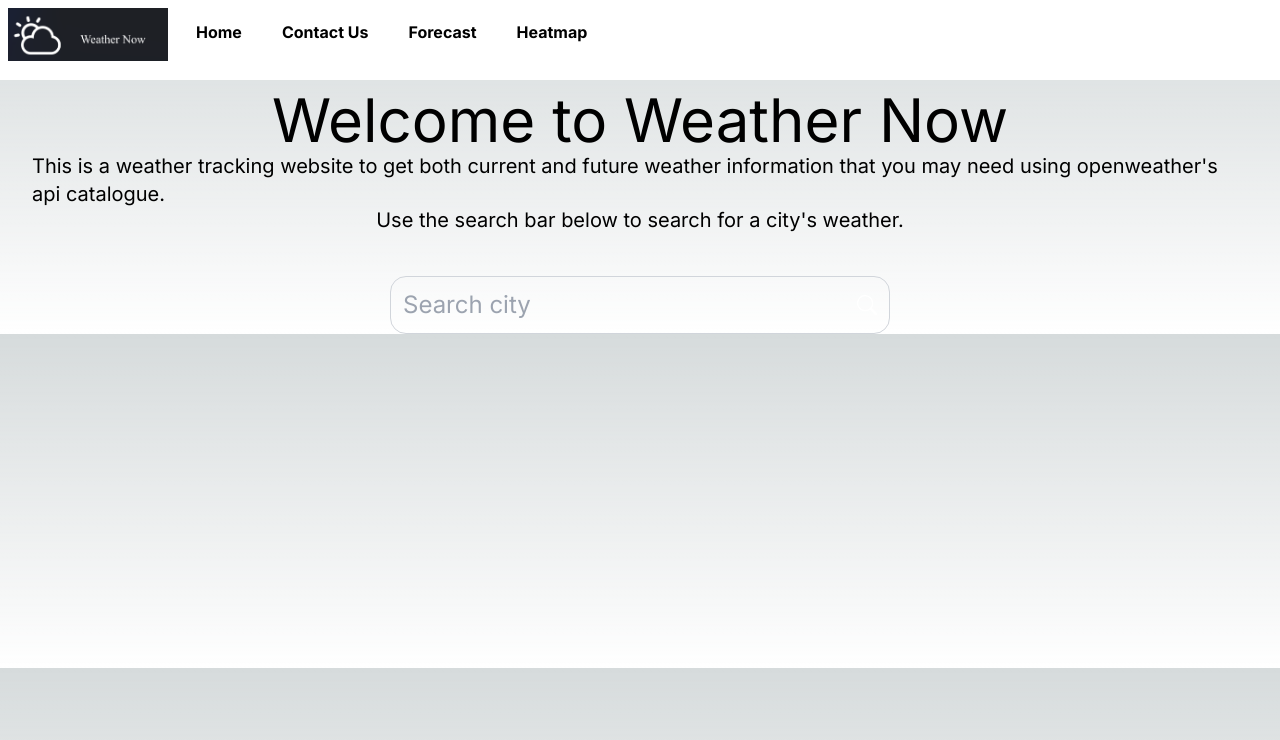
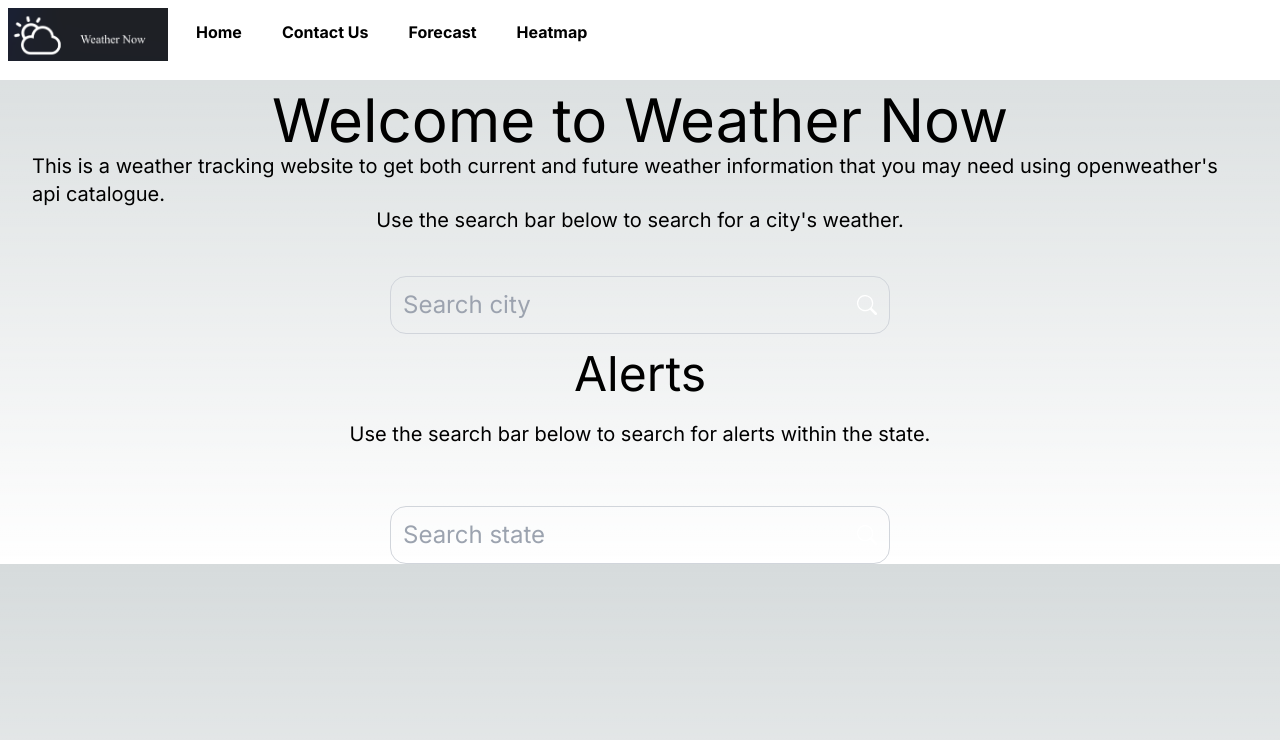
Before and after one commit to SumukhP-dev/Weather_Now_Website, a Next.js app: page /home in a window 1280 px wide. Shown: the top 740 px of the page. Built offline with nearby package versions, Linux system fonts and the light colour scheme.

Commit message:
Added alerts to home page

```diff
--- /dev/null
+++ b/app/components/Alerts.tsx
@@ -0,0 +1,45 @@
+import React from "react";
+import { Card, CardHeader, CardBody, CardFooter } from "@nextui-org/card";
+const Alerts = ({ data }) => {
+  const renderWeatherAlerts = () => {
+    if (data != null && JSON.stringify(data) != JSON.stringify({})) {
+      console.log(data);
+      const alertInfo = data.features.map((element, i) => {
+        console.log(element.properties.event);
+        return <p key={i}>{element.properties.event}</p>;
+      });
+      console.log(alertInfo);
+      return (
+        <>
+          <div className="relative flex w-full text-gray-400">
+            {data.features.map((element, i) => {
+              console.log(element);
+              return (
+                <>
+                  <Card className="bg-slate-500	 text-white p-5 m-5">
+                    <CardHeader>
+                      <p key={i}>{element.properties.event}</p>
+                    </CardHeader>
+                    <CardBody>
+                      <p key={i}>Severity: {element.properties.severity}</p>
+                      <p key={i}>
+                        Area Affected: {element.properties.areaDesc}
+                      </p>
+                      <p key={i}>
+                        Description: {element.properties.description}
+                      </p>
+                    </CardBody>
+                  </Card>
+                </>
+              );
+            })}
+          </div>
+        </>
+      );
+    }
+  };
+
+  return renderWeatherAlerts();
+};
+
+export default Alerts;
--- a/app/components/Weather.tsx
+++ b/app/components/Weather.tsx
@@ -3,19 +3,12 @@ import Image from "next/image";
 
 const Weather = ({ data }) => {
   const renderWeatherWidget = () => {
-    console.log(data);
-    console.log(JSON.stringify(data));
-    console.log(JSON.stringify("{}"));
-    if (
-      data != null &&
-      data.weather != undefined &&
-      JSON.stringify(data) != JSON.stringify("{}")
-    ) {
+    if (data != null && JSON.stringify(data) != JSON.stringify({})) {
       return (
         <>
-          <div className="relative flex flex-col max-w-[500px] w-full p-4 text-gray-400 z-10">
+          <div className="relative flex flex-row w-full p-4  text-white z-10 mb-20 justify-center ">
             {/* Top */}
-            <div className="relative flex justify-start pt-12">
+            <div className="relative flex justify-start pt-12 mr-20 ">
               <div className="flex flex-col items-center">
                 <Image
                   src={`https://openweathermap.org/img/wn/${data.weather[0].icon}@2x.png`}
@@ -29,23 +22,25 @@ const Weather = ({ data }) => {
             </div>
 
             {/* Bottom */}
-            <div className="bg-white/100 p-8 rounded-md">
+            <div className=" p-10 rounded-md">
               <p className="text-2xl text-center pb-6">
                 Weather in {data.name}
               </p>
               <div className="flex justify-between text-center">
                 <div>
-                  <p className="font-bold text-2xl">
+                  <p className="font-bold text-2xl px-10">
                     {data.main.feels_like.toFixed(0)}&#176;F
                   </p>
                   <p className="text-xl">Feels Like</p>
                 </div>
                 <div>
-                  <p className="font-bold text-2xl">{data.main.humidity}%</p>
+                  <p className="font-bold text-2xl px-5">
+                    {data.main.humidity}%
+                  </p>
                   <p className="text-xl">Humidity</p>
                 </div>
                 <div>
-                  <p className="font-bold text-2xl">
+                  <p className="font-bold text-2xl px-5">
                     {data.wind.speed.toFixed(0)} MPH
                   </p>
                   <p className="text-xl">Winds</p>
--- a/app/home/page.tsx
+++ b/app/home/page.tsx
@@ -7,14 +7,18 @@ import { BsSearch } from "react-icons/bs";
 import Weather from "../components/Weather";
 import Link from "next/link";
 import Spinner from "@/app/components/Spinner";
-import Footer from "../components/Footer";
+import Alerts from "@/app/components/Alerts";
 
 export default function HomePage() {
-  const [city, setCity] = useState("London");
+  const [city, setCity] = useState("Atlanta");
+  const [state, setState] = useState("Georgia");
   const [weather, setWeather] = useState({});
+  const [alerts, setAlerts] = useState({});
   const [loading, setLoading] = useState(false);
   const [lat, setLat] = useState(0);
   const [lon, setLon] = useState(0);
+
+  const states = require("us-state-converter");
 
   const convertCoorToCity = (resolve) => {
     const url = `http://api.openweathermap.org/geo/1.0/direct?q=${city}&limit=1&appid=${process.env.NEXT_PUBLIC_WEATHER_KEY}`;
@@ -37,6 +41,20 @@ export default function HomePage() {
       setWeather(response.data);
     });
     setLoading(false);
+  };
+
+  const fetchAlerts = (e) => {
+    e.preventDefault();
+    setLoading(true);
+    const stateSymbol = states.abbr(state);
+    const url3 = `https://api.weather.gov/alerts/active?area=${stateSymbol}`;
+    axios.get(url3).then((response) => {
+      setAlerts(response.data);
+    });
+    setLoading(false);
+    console.log(alerts);
+    console.log(state);
+    console.log(stateSymbol);
   };
 
   if (loading) {
@@ -66,8 +84,8 @@ export default function HomePage() {
           </p>
         </div>
 
-        {/* Search */}
-        <div className="flex justify-between items-center max-w-[500px] w-full m-auto pt-4 text-white z-10">
+        {/* Search Weather */}
+        <div className="justify-between items-center max-w-[500px] w-full m-auto pt-4 z-10 ">
           <form
             onSubmit={fetchWeather}
             className="flex justify-between items-center w-full m-auto p-3 bg-transparent border border-gray-300 text-white rounded-2xl"
@@ -89,6 +107,41 @@ export default function HomePage() {
           {/* Weather */}
           <Weather data={weather} />
         </div>
+
+        {/* Alerts Section */}
+        <div className="p-5">
+          <h1 className="flex h-10 items-center justify-center text-5xl">
+            Alerts
+          </h1>
+          <p className="flex h-10 mt-5 items-center justify-center p-3 text-xl">
+            Use the search bar below to search for alerts within the state.
+          </p>
+        </div>
+
+        {/* Search Alerts */}
+        <div className="m-auto pt-4 text-white">
+          <div className="justify-between items-center max-w-[500px] w-full m-auto pt-4 text-white z-10">
+            <form
+              onSubmit={fetchAlerts}
+              className="flex justify-between items-center w-full m-auto p-3 bg-transparent border border-gray-300 text-white rounded-2xl"
+            >
+              <div>
+                <input
+                  id="stateInput"
+                  type="text"
+                  placeholder="Search state"
+                  className="bg-transparent border-none text-white focus:outline-none text-2xl"
+                  onChange={(e) => setState(e.target.value)}
+                />
+              </div>
+              <button>
+                <BsSearch size={20} />
+              </button>
+            </form>
+          </div>
+          {/* Alerts */}
+          <Alerts data={alerts} />
+        </div>
       </>
     );
   }
--- a/package.json
+++ b/package.json
@@ -9,11 +9,14 @@
     "lint": "next lint"
   },
   "dependencies": {
+    "@nextui-org/card": "^2.0.28",
     "axios": "^1.6.8",
     "next": "14.2.2",
     "react": "^18",
     "react-dom": "^18",
-    "react-icons": "^5.1.0"
+    "react-icons": "^5.1.0",
+    "states-us": "^1.0.4",
+    "us-state-converter": "^1.0.6"
   },
   "devDependencies": {
     "@types/node": "^20",
```
Also changed, not shown: 1 other file (tests, documents, lock files or other folders).
